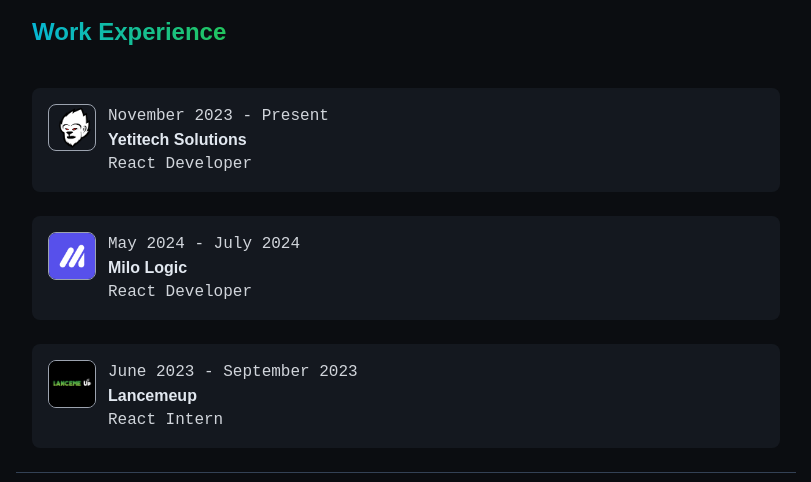
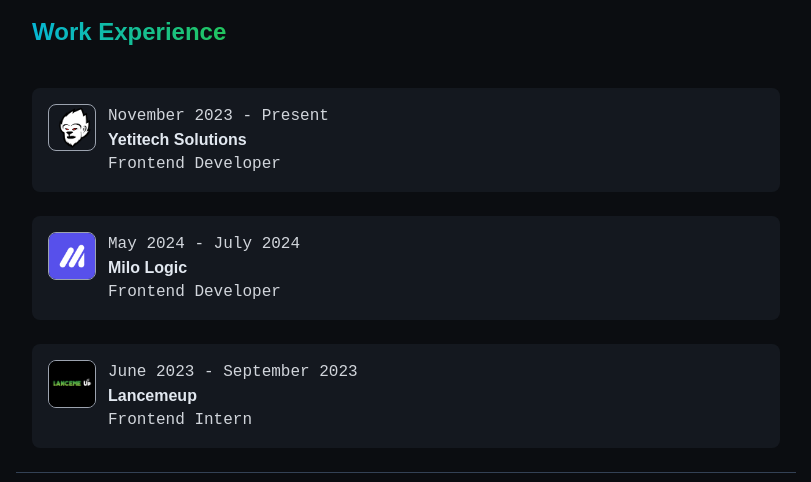
Before and after one commit to thapabishal21dev/devportfolio, a Next.js app: page /about in a window 1280 px wide. Shown: the part 1174-1656 px from the top of the page, without its empty margins (234-1045 px from the left). Built offline with nearby package versions, Linux system fonts and the light colour scheme; no server answers.

Commit message:
refactor UI

```diff
--- a/app/pages/about.tsx
+++ b/app/pages/about.tsx
@@ -221,7 +221,7 @@
           </h1>
         </div>
         <WorkExperienceCard
-          position="react developer"
+          position="Frontend developer"
           companyName="yetitech solutions"
           date="november 2023 - present"
           background="hover:bg-slate-100"
@@ -229,7 +229,7 @@
           logo="/yetitechsolutions.png"
         />
         <WorkExperienceCard
-          position="react developer"
+          position="Frontend developer"
           companyName="milo logic"
           date=" May 2024 - July 2024"
           background="hover:bg-blue-100"
@@ -237,7 +237,7 @@
           logo="/milologic.jpg"
         />
         <WorkExperienceCard
-          position="react Intern"
+          position="Frontend Intern"
           companyName="lancemeup"
           date="june 2023 - september 2023"
           background="hover:bg-sky-100"
```
